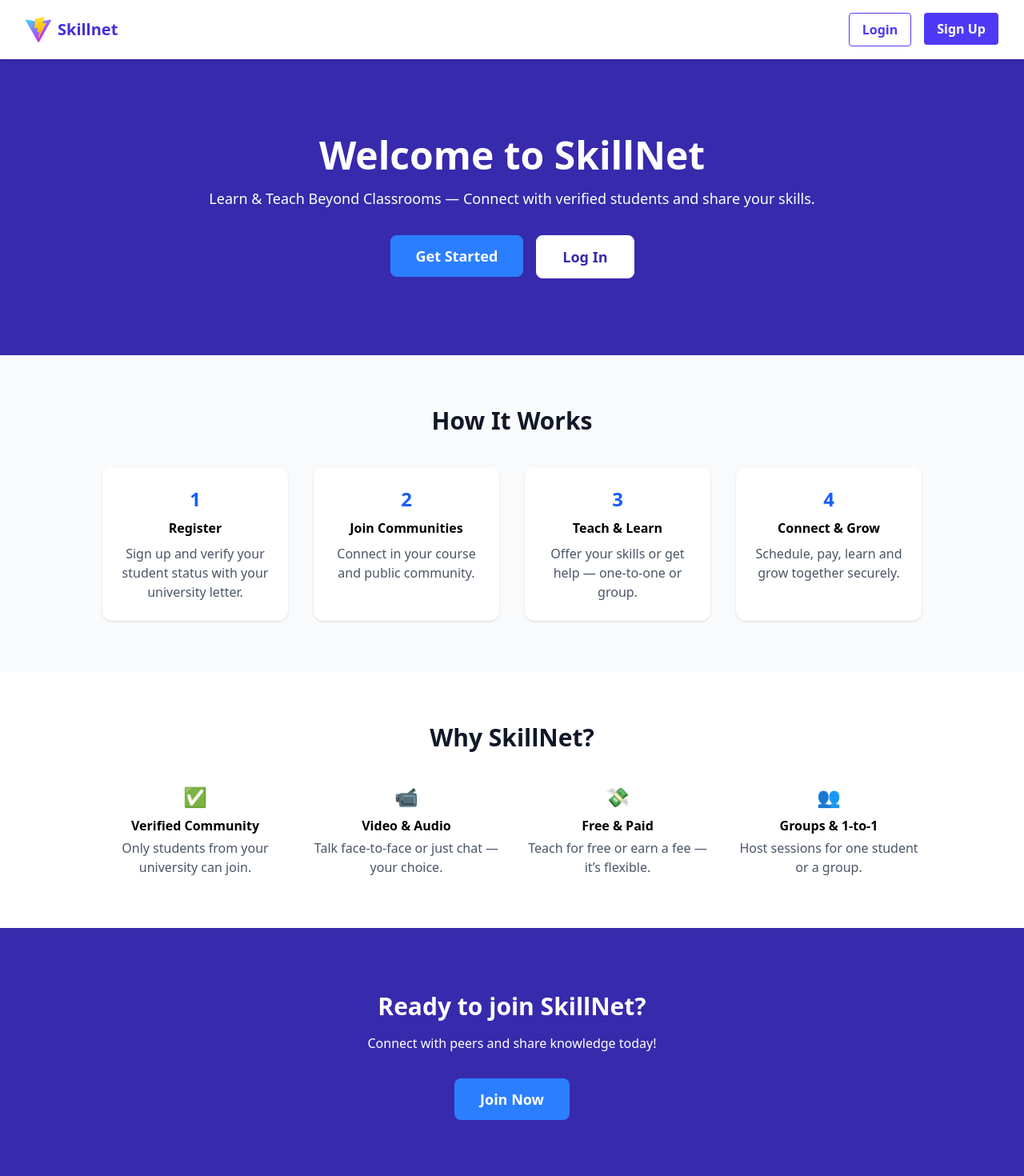
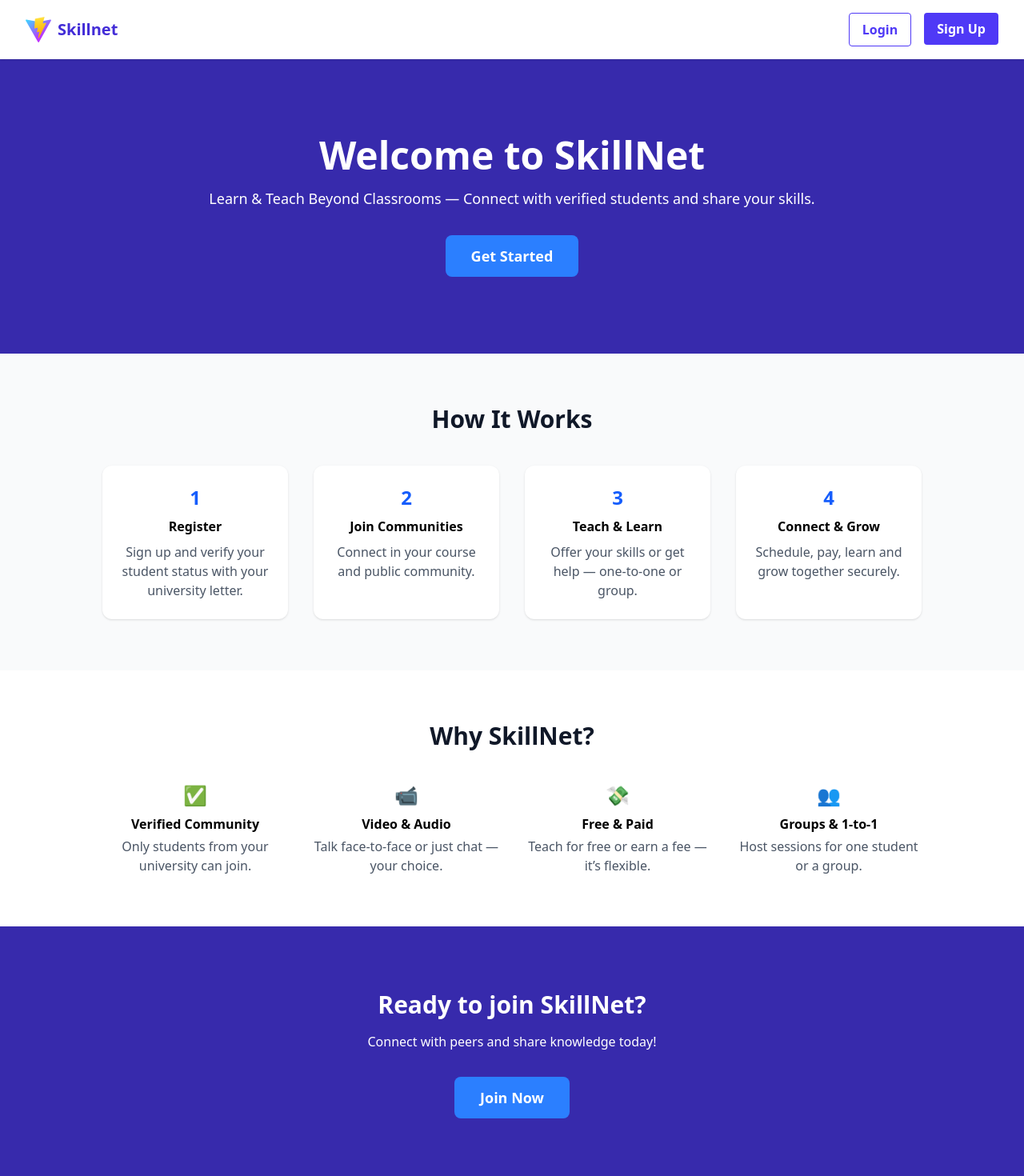
Before and after one commit to mewannirundakaperera/SkillNet, a React (Vite) app: page /NewUserHomePage in a window 1280 px wide. Shown: the top 1470 px of the page at 80% size. Built offline with nearby package versions, Linux system fonts and the light colour scheme.

Commit message:
Fix ref issue and update NewUserHomePage

```diff
--- a/src/components/Navbars/Navbar.jsx
+++ b/src/components/Navbars/Navbar.jsx
@@ -12,7 +12,6 @@ export default function Navbar() {
       </div>
       {/* Desktop Nav */}
       <ul className="hidden md:flex gap-6 text-gray-700 font-medium">
-        <li><Link to="/" className="hover:text-indigo-600">Home</Link></li>
         <li><a href="/StudentConnect" className="hover:text-indigo-600">Request</a></li>
         <li><a href="/GroupChat" className="hover:text-indigo-600">Groups</a></li>
         <li><a href="/SelectTeacher" className="hover:text-indigo-600">Teach & Learn</a></li>
--- a/src/components/TeachandLearnNavbar.jsx
+++ b/src/components/TeachandLearnNavbar.jsx
@@ -1,11 +1,8 @@
-import React, { useState } from "react";
+import React from "react";
 import { Link } from "react-router-dom";
 
 export default function TeachandLearnNavbar() {
-  const [menuOpen, setMenuOpen] = useState(false);
-
   return (
-
     <nav className="bg-white border-b flex items-center justify-between px-8 py-3">
       <div className="flex items-center gap-2">
         <Link to= "/">
--- a/src/pages/Homepages/NewUserHomePage.jsx
+++ b/src/pages/Homepages/NewUserHomePage.jsx
@@ -1,23 +1,38 @@
-import React from "react";
+import React, { useRef } from "react";
 import { Link } from "react-router-dom";
 import NewUserNavbar from "../../components/Navbars/NewUserNavbar";
 
 export default function NewUserHomePage() {
+  const whyRef = useRef(null);
+
+  const handleGetStarted = (e) => {
+    e.preventDefault();
+    if (whyRef.current) {
+      whyRef.current.scrollIntoView({ behavior: "smooth" });
+    }
+  };
+
   return (
     <div className="min-h-screen bg-gray-50 flex flex-col">
       {/* Navbar */}
       <NewUserNavbar />
+
       {/* Hero Section */}
       <section className="bg-indigo-800 text-white py-24 px-4 text-center">
-        <h1 className="text-4xl md:text-5xl font-bold mb-4">Welcome to SkillNet</h1>
-        <p className="text-lg mb-8">Learn &amp; Teach Beyond Classrooms — Connect with verified students and share your skills.</p>
+        <h1 className="text-4xl md:text-5xl font-bold mb-4">
+          Welcome to SkillNet
+        </h1>
+        <p className="text-lg mb-8">
+          Learn &amp; Teach Beyond Classrooms — Connect with verified students
+          and share your skills.
+        </p>
         <div className="flex justify-center gap-4">
-          <Link to="//">
-            <button className="bg-blue-500 hover:bg-blue-600 text-white px-8 py-3 rounded-lg font-semibold text-lg">Get Started</button>
-          </Link>
-          <Link to="//">
-            <button className="bg-white text-indigo-800 px-8 py-3 rounded-lg font-semibold text-lg border border-white hover:bg-indigo-50">Log In</button>
-          </Link>
+          <button
+            onClick={handleGetStarted}
+            className="bg-blue-500 hover:bg-blue-600 text-white px-8 py-3 rounded-lg font-semibold text-lg"
+          >
+            Get Started
+          </button>
         </div>
       </section>
 
@@ -28,49 +43,65 @@ export default function NewUserHomePage() {
           <div className="bg-white rounded-xl shadow p-6 flex flex-col items-center">
             <span className="text-blue-600 text-2xl font-bold mb-2">1</span>
             <h3 className="font-semibold mb-2">Register</h3>
-            <p className="text-gray-600">Sign up and verify your student status with your university letter.</p>
+            <p className="text-gray-600">
+              Sign up and verify your student status with your university letter.
+            </p>
           </div>
           <div className="bg-white rounded-xl shadow p-6 flex flex-col items-center">
             <span className="text-blue-600 text-2xl font-bold mb-2">2</span>
             <h3 className="font-semibold mb-2">Join Communities</h3>
-            <p className="text-gray-600">Connect in your course and public community.</p>
+            <p className="text-gray-600">
+              Connect in your course and public community.
+            </p>
           </div>
           <div className="bg-white rounded-xl shadow p-6 flex flex-col items-center">
             <span className="text-blue-600 text-2xl font-bold mb-2">3</span>
             <h3 className="font-semibold mb-2">Teach &amp; Learn</h3>
-            <p className="text-gray-600">Offer your skills or get help — one-to-one or group.</p>
+            <p className="text-gray-600">
+              Offer your skills or get help — one-to-one or group.
+            </p>
           </div>
           <div className="bg-white rounded-xl shadow p-6 flex flex-col items-center">
             <span className="text-blue-600 text-2xl font-bold mb-2">4</span>
             <h3 className="font-semibold mb-2">Connect &amp; Grow</h3>
-            <p className="text-gray-600">Schedule, pay, learn and grow together securely.</p>
+            <p className="text-gray-600">
+              Schedule, pay, learn and grow together securely.
+            </p>
           </div>
         </div>
       </section>
 
       {/* Why SkillNet */}
-      <section className="py-16 px-4 bg-white text-center">
+      <section ref={whyRef} className="py-16 px-4 bg-white text-center">
         <h2 className="text-3xl font-bold mb-10 text-gray-900">Why SkillNet?</h2>
         <div className="grid grid-cols-1 md:grid-cols-4 gap-8 max-w-5xl mx-auto">
           <div className="flex flex-col items-center">
             <span className="text-green-500 text-2xl mb-2">✅</span>
             <h3 className="font-semibold mb-1">Verified Community</h3>
-            <p className="text-gray-600">Only students from your university can join.</p>
+            <p className="text-gray-600">
+              Only students from your university can join.
+            </p>
           </div>
           <div className="flex flex-col items-center">
             <span className="text-indigo-500 text-2xl mb-2">📹</span>
             <h3 className="font-semibold mb-1">Video &amp; Audio</h3>
-            <p className="text-gray-600">Talk face-to-face or just chat — your choice.</p>
+            <p className="text-gray-600">
+              Talk face-to-face or just chat — your choice.
+            </p>
           </div>
           <div className="flex flex-col items-center">
             <span className="text-green-400 text-2xl mb-2">💸</span>
             <h3 className="font-semibold mb-1">Free &amp; Paid</h3>
-            <p className="text-gray-600">Teach for free or earn a fee — it’s flexible.</p>
+            <p className="text-gray-600">
+              Teach for free or earn a fee — it’s flexible.
+            </p>
           </div>
           <div className="flex flex-col items-center">
             <span className="text-purple-500 text-2xl mb-2">👥</span>
             <h3 className="font-semibold mb-1">Groups &amp; 1-to-1</h3>
-            <p className="text-gray-600">Host sessions for one student or a group.</p>
+            <p className="text-gray-600">
+              Host sessions for one student or a group.
+            </p>
           </div>
         </div>
       </section>
@@ -78,13 +109,16 @@ export default function NewUserHomePage() {
       {/* CTA Section */}
       <section className="bg-indigo-800 text-white py-20 px-4 text-center">
         <h2 className="text-3xl font-bold mb-4">Ready to join SkillNet?</h2>
-        <p className="mb-8">Connect with peers and share knowledge today!</p>
-        <Link to="//">
-          <button className="bg-blue-500 hover:bg-blue-600 px-8 py-3 rounded-lg font-semibold text-lg">Join Now</button>
+        <p className="mb-8">
+          Connect with peers and share knowledge today!
+        </p>
+        <Link to="/signup">
+          <button className="bg-blue-500 hover:bg-blue-600 px-8 py-3 rounded-lg font-semibold text-lg">
+            Join Now
+          </button>
         </Link>
       </section>
 
-      {/* Footer */}
       <footer className="py-8 px-6 bg-gray-100 text-center text-sm text-gray-500">
         © 2025 SkillNet University Platform. All rights reserved.
       </footer>
--- a/src/pages/Teach&learn/SelectTeacher.jsx
+++ b/src/pages/Teach&learn/SelectTeacher.jsx
@@ -107,11 +107,6 @@ export default function SelectTeacher() {
     <div className="min-h-screen bg-gray-50 flex flex-col">
       {/* Top Navbar */}
       <nav className="bg-white border-b flex items-center justify-between px-8 py-3">
-  ...  <TeachandLearnNavbar />
-
-</nav>
-
-      <nav className="bg-white border-b flex items-center justify-between px-8 py-3">
         <div className="flex items-center gap-2">
           <Link to= "/">
           <span className="font-bold text-lg text-indigo-700">Student Scheduler</span>
```
Lines whose indentation alone changed are shown as unchanged.
